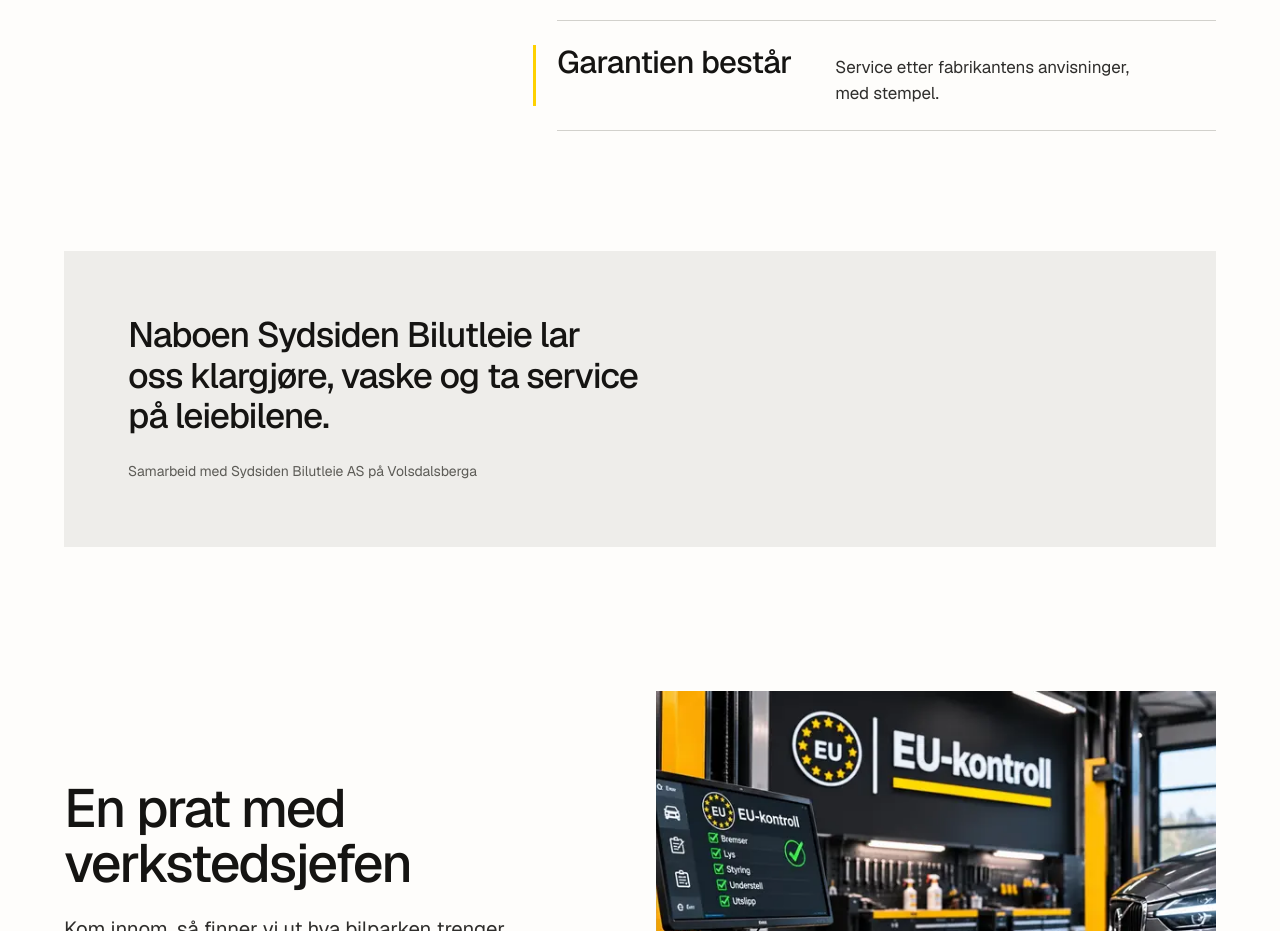
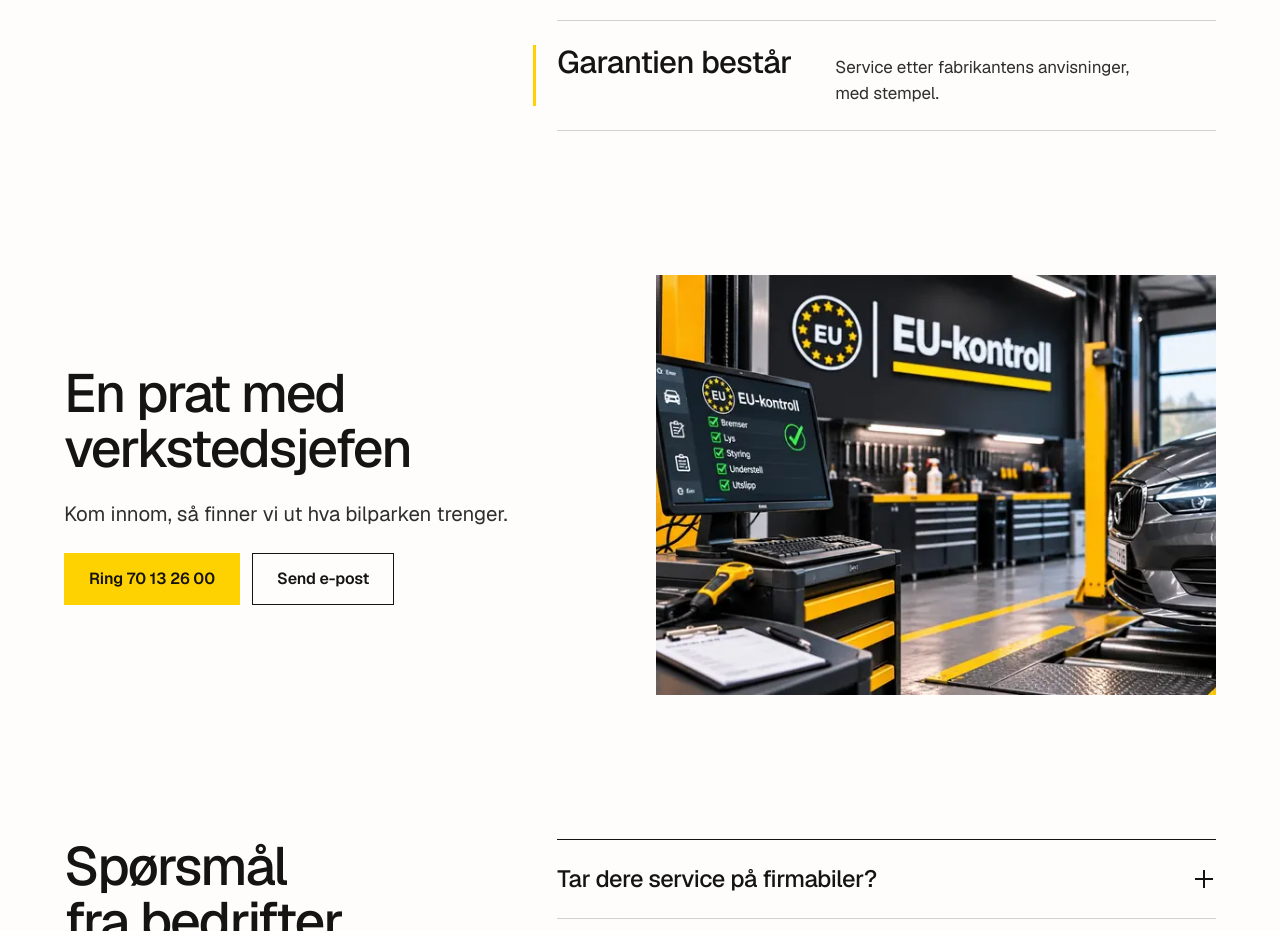
Before and after one commit to elieneama/express-bilservice-preview, a plain HTML site: page bedrift/index.html in a window 1280 px wide. Shown: the part 1080-2011 px from the top of the page. Drawn offline with Linux system fonts and the light colour scheme.

Commit message:
Oppdatert forhåndsvisning

```diff
--- a/bedrift/index.html
+++ b/bedrift/index.html
@@ -113,14 +113,6 @@
         </ul>
       </div>
     </section>
-    <section class="sec--s say" aria-label="Samarbeid">
-      <div class="container">
-        <div class="plate say__plate" data-stamp>
-          <p class="say__line">Naboen Sydsiden Bilutleie lar oss klargjøre, vaske og ta service på leiebilene.</p>
-          <p class="say__by">Samarbeid med Sydsiden Bilutleie AS på Volsdalsberga</p>
-        </div>
-      </div>
-    </section>
     <section class="sec split" aria-labelledby="split-h">
       <div class="container split__grid">
         <div class="split__text">
```
